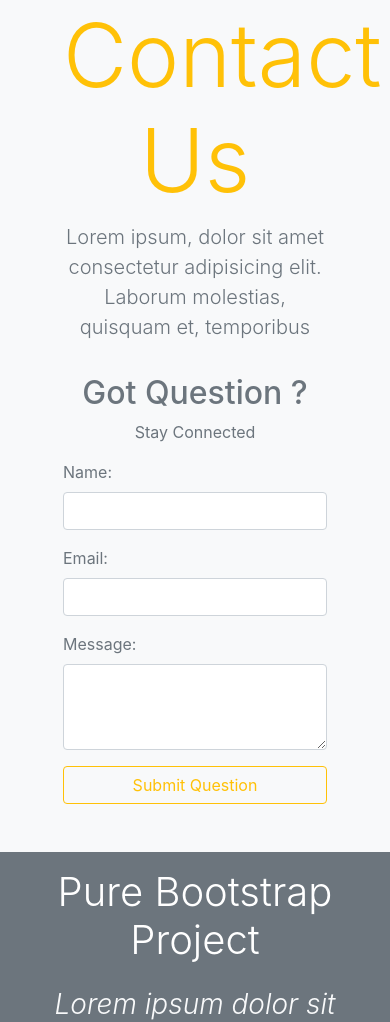
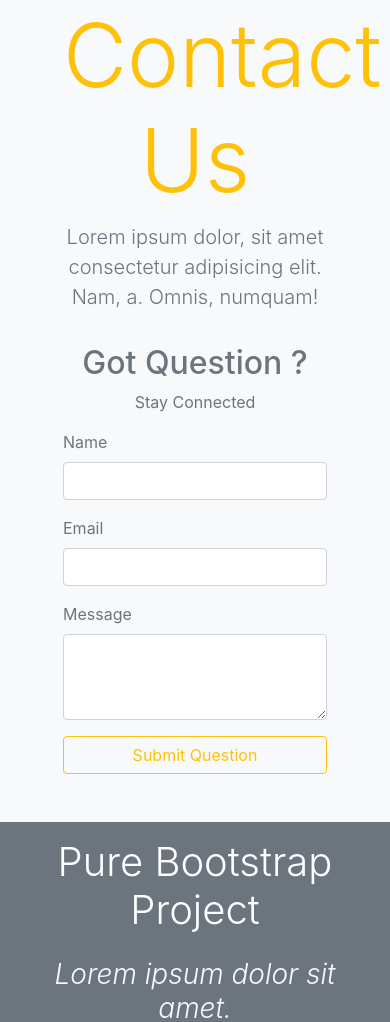
Before and after one commit to RafaelSdm/Pure-Bootstrap-webite, a plain HTML site: page index.html in a window 390 px wide. Shown: the part 6715-7737 px from the top of the page. Drawn offline with nearby package versions, Linux system fonts and the light colour scheme.

Commit message:
projeto finalizado

```diff
--- a/index.html
+++ b/index.html
@@ -380,64 +380,40 @@
      </section>
 
 
-
      <section class="p-5 bg-light">
-
         <div class="container-fluid">
-
-            <div class="row">
-
+             <!-- title -->
+             <div class="row">
                 <div class="col text-center mb-3">
                     <h1 class="text-warning display-2">Contact Us</h1>
-                    <p class="lead text-secondary">Lorem ipsum, dolor sit amet consectetur adipisicing elit. Laborum molestias, quisquam et, temporibus</p>
+                    <p class="lead text-secondary">Lorem ipsum dolor, sit amet consectetur adipisicing elit. Nam, a. Omnis, numquam!</p>
                 </div>
-
             </div>
-
-
+            <!-- end of title -->
             <div class="row justify-content-center">
-
-                <div class="col-lg-6 col-md-8 col-sm-10 m">
-
+                <div class="col-lg-6 col-md-8 col-sm-10">
                     <div class="text-center text-secondary">
                         <h2>Got Question ?</h2>
                         <p>Stay Connected</p>
                     </div>
-
-                    <form action="" class="text-muted">
+                    <form class="text-muted">
                         <div class="form-group">
-
-                            <label for="name">Name:</label>
-                            <input type="text" name="name" id="name" class="form-control">
-
+                            <label for="name">Name</label>
+                            <input type="text" class="form-control" id="name">
                         </div>
-
                         <div class="form-group">
-
-                            <label for="email">Email:</label>
-                            <input type="email" name="email" class="form-control" id="email">
-
+                            <label for="email">Email</label>
+                            <input type="text" class="form-control" id="email">
                         </div>
-
                         <div class="form-group">
-
-                            <label for="message">Message:</label>
-                            <textarea name="message" id="message" class="form-control"  rows="3"></textarea>
-
+                            <label for="message">Message</label>
+                            <textarea class="form-control" id="message" rows="3"></textarea>
                         </div>
-
                         <button class="btn btn-outline-warning btn-block" type="submit">Submit Question</button>
                     </form>
-
-
-
-
                 </div>
-
             </div>
-
         </div>
-
      </section>
 
 
```
